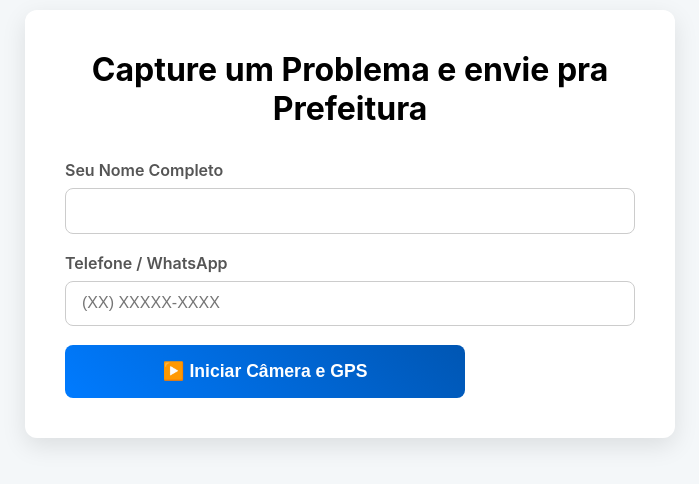
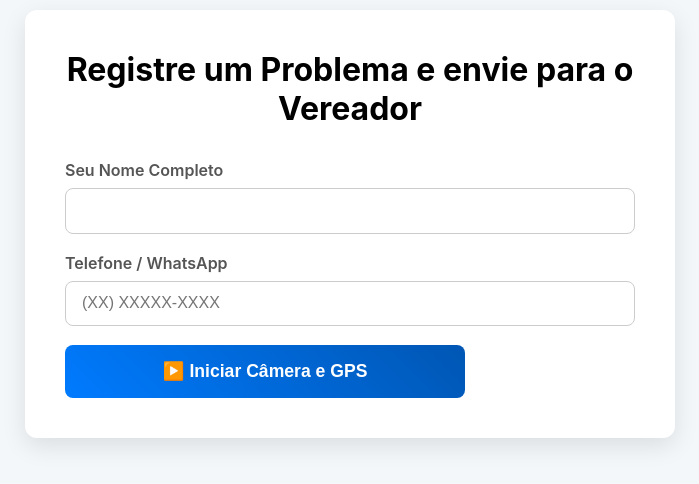
Before and after one commit to Tedesqui/indicacao-ia, a website: page index.html in a window 1280 px wide. Shown: the whole page, without its empty margins (290-989 px from the left). Drawn offline with Linux system fonts and the light colour scheme.

Commit message:
Update index.html

```diff
--- a/index.html
+++ b/index.html
@@ -136,7 +136,7 @@
     <canvas id="canvas"></canvas>
 
     <div class="container" id="initial-form-container">
-        <h1>Capture um Problema e envie pra Prefeitura</h1>
+        <h1>Registre um Problema e envie para o Vereador</h1>
         <form id="initial-form">
             <div class="form-group">
                 <label for="nome">Seu Nome Completo</label>
```
